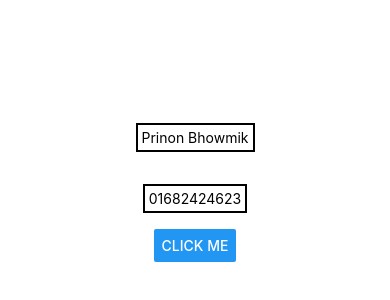
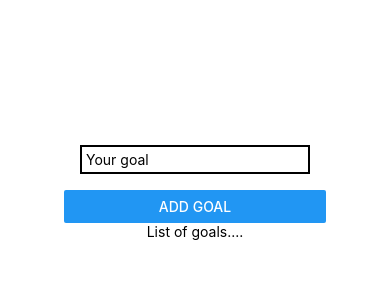
Before and after one commit to prinonbhowmik/react-native-basics, a React Native app in the folder FirstProject/: screen / in a window 390 px wide. Shown: the part 238-538 px from the top of the page. Built offline with nearby package versions, Linux system fonts and the light colour scheme.

Commit message:
first commit

```diff
--- a/FirstProject/App.js
+++ b/FirstProject/App.js
@@ -1,21 +1,20 @@
 import { StatusBar } from 'expo-status-bar';
-import { Button, StyleSheet, Text, View } from 'react-native';
+import { Button, StyleSheet, Text, TextInput, View } from 'react-native';
 
 export default function App() {
   return (
     <View style={styles.container}>
-      <Text style={styles.textD}>
-        Prinon Bhowmik
-      </Text>
-
       <View>
-        <Text style={styles.textD} >01682424623</Text>
+        <TextInput
+          style={styles.textD}
+          placeholder='Your goal' />
+        <Button
+          title='Add Goal'
+        />
       </View>
-
-      <Button
-        title='Click Me'
-      />
-      <StatusBar style="auto" />
+      <View>
+        <Text>List of goals....</Text>
+      </View>
     </View>
   );
 }
```
